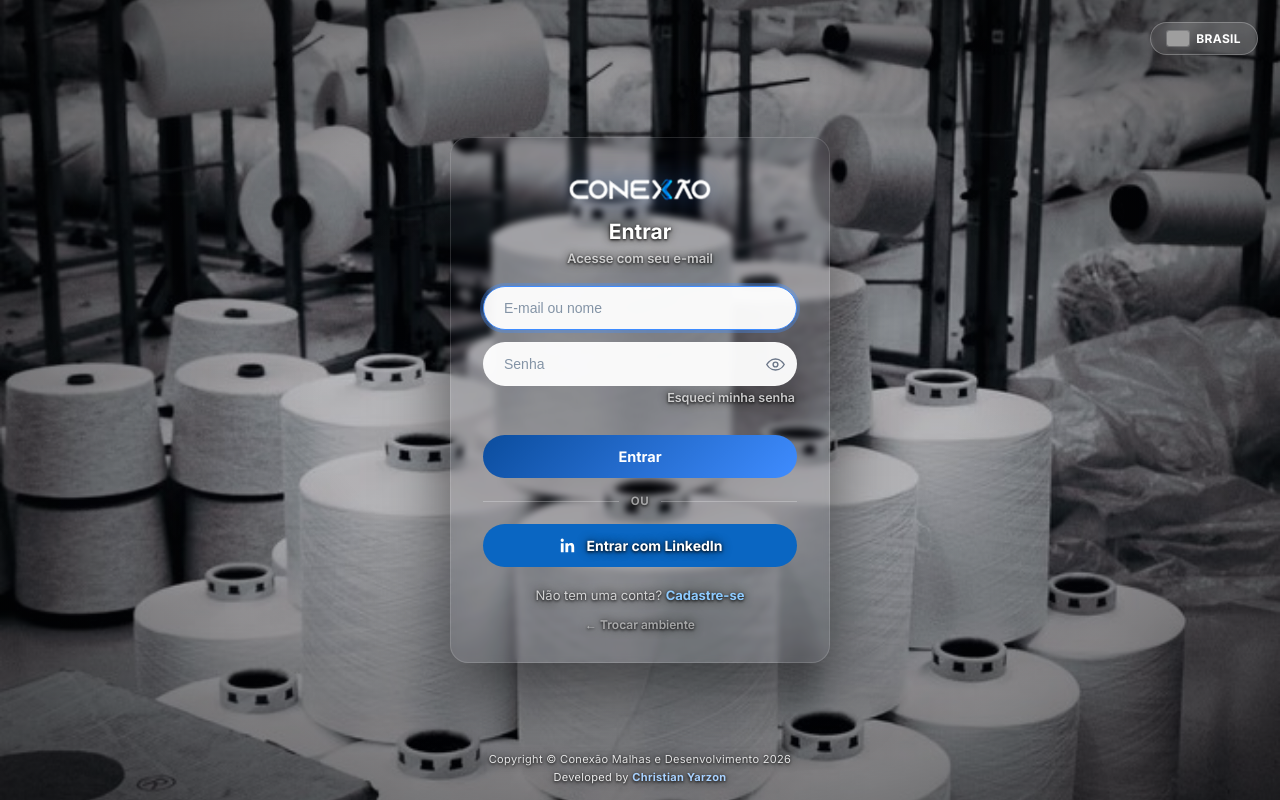
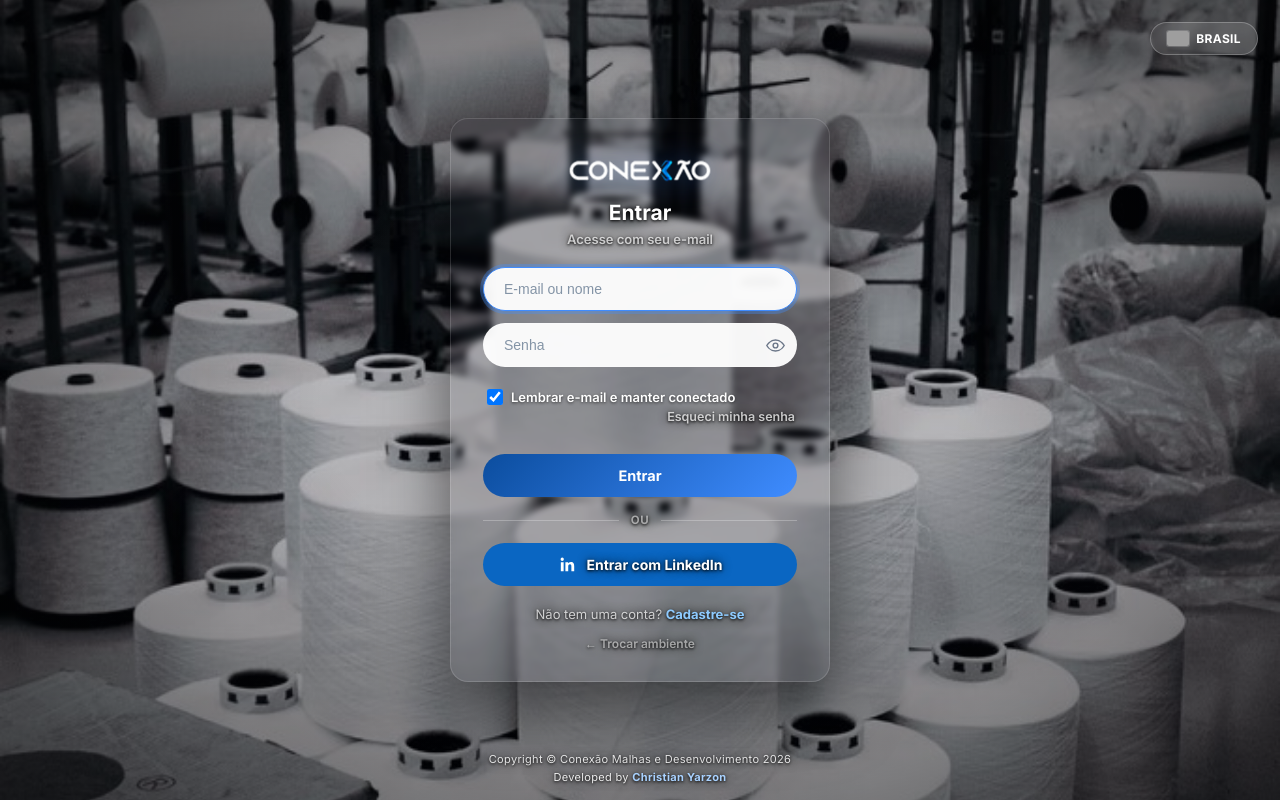
Before and after one commit to titooficial8-ux/gestao-conexao, a Flask app: page /login in a window 1280 px wide. Run offline with Flask 3, Linux system fonts and the light colour scheme; grey boxes are pictures that could not be loaded.

Commit message:
Login: lembrar e-mail e manter conectado (#199)
* Usuários e Acessos: layout em cartões, rótulos claros, busca e filtro por status

Co-Authored-By: Claude Sonnet 5.5 <noreply@anthropic.com>
Claude-Session: https://claude.ai/code/session_01HiG1WtYp6STE1p9qpZR5vA

* Usuários e Acessos: agrupa os usuários por cargo

Co-Authored-By: Claude Sonnet 5.5 <noreply@anthropic.com>
Claude-Session: https://claude.ai/code/session_01HiG1WtYp6STE1p9qpZR5vA

* Usuários e Acessos: nomes em ordem alfabética dentro de cada cargo

Co-Authored-By: Claude Sonnet 5.5 <noreply@anthropic.com>
Claude-Session: https://claude.ai/code/session_01HiG1WtYp6STE1p9qpZR5vA

* Usuários: campo Setor ao lado do Cargo (agrupa por setor) e presença online em tempo real para o cargo Desenvolvedor

Co-Authored-By: Claude Sonnet 5.5 <noreply@anthropic.com>
Claude-Session: https://claude.ai/code/session_01HiG1WtYp6STE1p9qpZR5vA

* Usuários: abas escondidas por pessoa e selo de perfil verificado

Co-Authored-By: Claude Sonnet 5.5 <noreply@anthropic.com>
Claude-Session: https://claude.ai/code/session_01HiG1WtYp6STE1p9qpZR5vA

* Cargo Gestão P&D (Dora)

Co-Authored-By: Claude Sonnet 5.5 <noreply@anthropic.com>
Claude-Session: https://claude.ai/code/session_01HiG1WtYp6STE1p9qpZR5vA

* Cargos: Mecânico Têxtil, Gestão Financeiro/Comercial/Desenvolvimento; nomes Luciano e Marco

Co-Authored-By: Claude Sonnet 5.5 <noreply@anthropic.com>
Claude-Session: https://claude.ai/code/session_01HiG1WtYp6STE1p9qpZR5vA

* Gustavo: Designer Têxtil; José: Mecânico Têxtil

Co-Authored-By: Claude Sonnet 5.5 <noreply@anthropic.com>
Claude-Session: https://claude.ai/code/session_01HiG1WtYp6STE1p9qpZR5vA

* Senha provisória com troca obrigatória no primeiro acesso e script de acessos iniciais (Edmar, Luiz Lago)

Co-Authored-By: Claude Sonnet 5.5 <noreply@anthropic.com>
Claude-Session: https://claude.ai/code/session_01HiG1WtYp6STE1p9qpZR5vA

* Tela de escolha de acesso: Acesso à Gestão Conexão / Controle Brasil e Guatemala

Co-Authored-By: Claude Sonnet 5.5 <noreply@anthropic.com>
Claude-Session: https://claude.ai/code/session_01HiG1WtYp6STE1p9qpZR5vA

* Login: lembrar e-mail e manter conectado (30 dias)

Co-Authored-By: Claude Sonnet 5.5 <noreply@anthropic.com>
Claude-Session: https://claude.ai/code/session_01HiG1WtYp6STE1p9qpZR5vA

---------

Co-authored-by: Claude <noreply@anthropic.com>

```diff
--- a/app/__init__.py
+++ b/app/__init__.py
@@ -37,6 +37,7 @@ def create_app():
     caminho_db = os.environ.get('GESTAO_DB') or os.path.join(BASE_DIR, 'gestao_conexao.db')       # GESTAO_DB: guardar o banco em outra pasta (ex.: disco local)
     app.config['SQLALCHEMY_DATABASE_URI'] = 'sqlite:///' + caminho_db
     app.config['SQLALCHEMY_TRACK_MODIFICATIONS'] = False
+    app.config['REMEMBER_COOKIE_DURATION'] = timedelta(days=30)       # 'Lembrar e-mail e manter conectado' do login
     app.config['MAX_CONTENT_LENGTH'] = int(2.1 * 1024 ** 3)           # upload de ate 2 GB (material institucional / videos)
 
     # varias threads gravam no banco o dia todo (pesagens, pedidos, baixas): sem WAL elas travam a leitura das telas
--- a/app/auth/routes.py
+++ b/app/auth/routes.py
@@ -113,7 +113,7 @@ def login():
             flash('conta_bloqueada', 'error')
             return redirect(url_for('auth.login'))
 
-        login_user(user)
+        login_user(user, remember=request.form.get('lembrar') == 'on')
         _fixar_ambiente_do_usuario(user)
         return _pos_login_redirect()
 
--- a/app/templates/auth/login.html
+++ b/app/templates/auth/login.html
@@ -23,10 +23,13 @@
 
     <form method="POST" action="{{ url_for('auth.login') }}" id="loginForm">
       <input type="text" name="email" id="loginEmailField" placeholder="{{ t('email_ou_nome') }}" autocomplete="username" required autofocus class="pill-input">
-      {{ password_field('password', 'loginPassword', t('password'), css_class='pill-input') }}
+      {{ password_field('password', 'loginPassword', t('password'), css_class='pill-input', autocomplete='current-password') }}
 
       <input type="text" name="website" class="honeypot-field" tabindex="-1" autocomplete="off" aria-hidden="true">
 
+      <label class="photo-login-remember" style="display:flex;align-items:center;gap:8px;margin:10px 4px 0;color:#fff;font-size:13px;font-weight:600;cursor:pointer;text-shadow:0 1px 3px rgba(0,0,0,.6)">
+        <input type="checkbox" name="lembrar" id="loginLembrar" checked style="width:16px;height:16px;margin:0"> Lembrar e-mail e manter conectado
+      </label>
       <a href="{{ url_for('auth.esqueci_senha') }}" class="photo-login-forgot">{{ t('esqueci_senha') }}</a>
 
       <button type="submit" class="pill-button">{{ t('login_button') }}</button>
@@ -44,4 +47,16 @@
 
   {% include 'partials/photo_footer.html' %}
 </div>
+<script>
+(function(){
+  var f=document.getElementById('loginForm'), e=document.getElementById('loginEmailField'), c=document.getElementById('loginLembrar');
+  try{
+    var salvo=localStorage.getItem('gc_login_email');
+    if(salvo){e.value=salvo; var s=document.getElementById('loginPassword'); if(s) s.focus();}
+    f.addEventListener('submit',function(){
+      try{ if(c.checked) localStorage.setItem('gc_login_email',e.value.trim()); else localStorage.removeItem('gc_login_email'); }catch(x){}
+    });
+  }catch(x){}
+})();
+</script>
 {% endblock %}
--- a/app/templates/macros/password_field.html
+++ b/app/templates/macros/password_field.html
@@ -1,6 +1,6 @@
-{% macro password_field(name, id, placeholder='', required=True, minlength=None, autofocus=False, css_class='') %}
+{% macro password_field(name, id, placeholder='', required=True, minlength=None, autofocus=False, css_class='', autocomplete=None) %}
 <div class="pw-field-wrap">
-  <input type="password" name="{{ name }}" id="{{ id }}"{% if placeholder %} placeholder="{{ placeholder }}"{% endif %}{% if css_class %} class="{{ css_class }}"{% endif %}{% if required %} required{% endif %}{% if minlength %} minlength="{{ minlength }}"{% endif %}{% if autofocus %} autofocus{% endif %}>
+  <input type="password" name="{{ name }}" id="{{ id }}"{% if placeholder %} placeholder="{{ placeholder }}"{% endif %}{% if css_class %} class="{{ css_class }}"{% endif %}{% if required %} required{% endif %}{% if minlength %} minlength="{{ minlength }}"{% endif %}{% if autofocus %} autofocus{% endif %}{% if autocomplete %} autocomplete="{{ autocomplete }}"{% endif %}>
   <button type="button" class="toggle-password" data-target="{{ id }}" tabindex="-1" aria-label="mostrar senha">
     <svg class="eye-icon eye-open" viewBox="0 0 24 24"><path d="M1 12S5 5 12 5s11 7 11 7-4 7-11 7-11-7-11-7z"/><circle cx="12" cy="12" r="3"/></svg>
     <svg class="eye-icon eye-closed" viewBox="0 0 24 24"><path d="M2 2l20 20M9.9 5.1C10.6 5 11.3 5 12 5c7 0 11 7 11 7a18.7 18.7 0 01-3.22 4.19M6.5 6.64A18.7 18.7 0 001 12s4 7 11 7c1.35 0 2.62-.26 3.78-.7M10.6 10.6a3 3 0 004.24 4.24"/></svg>
```
